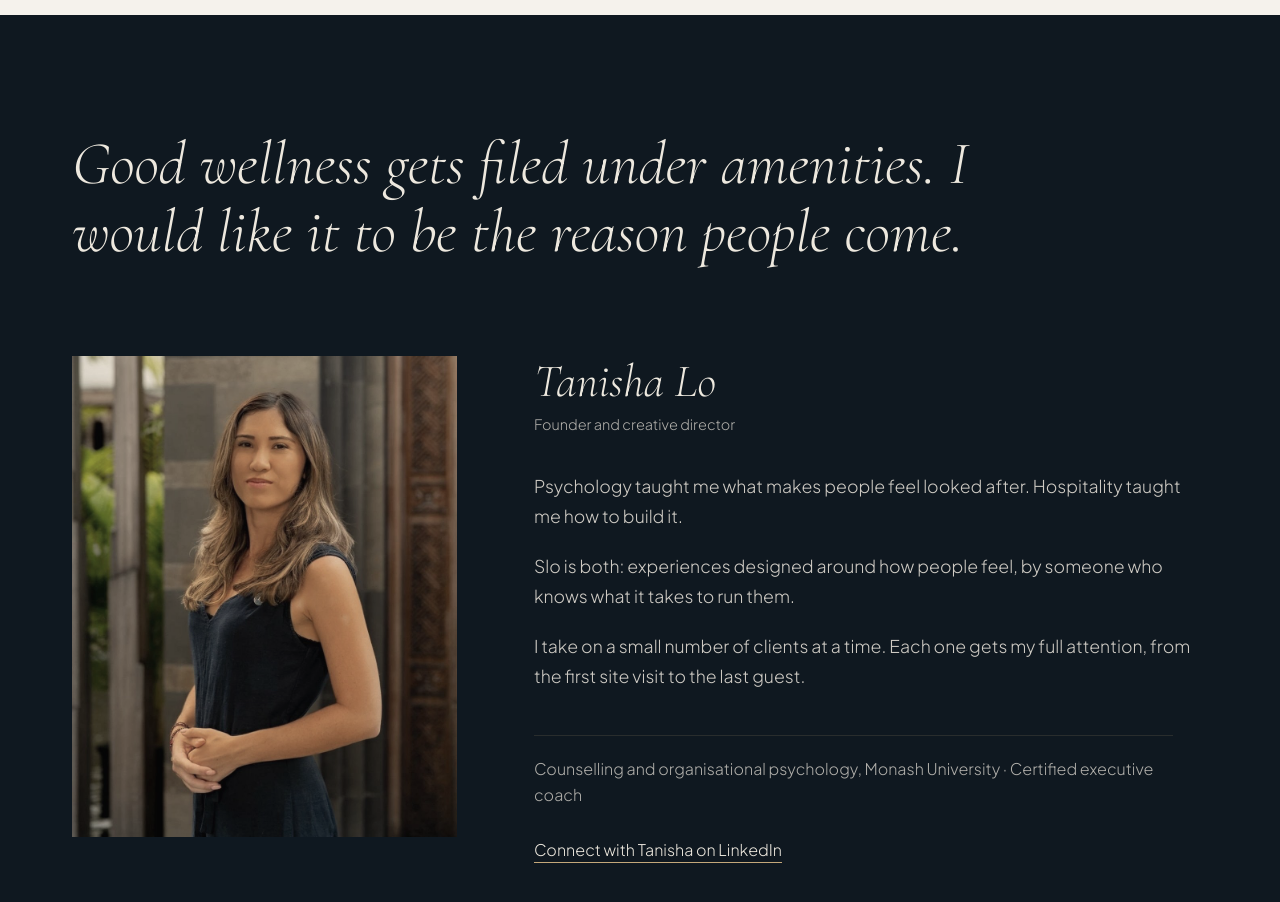
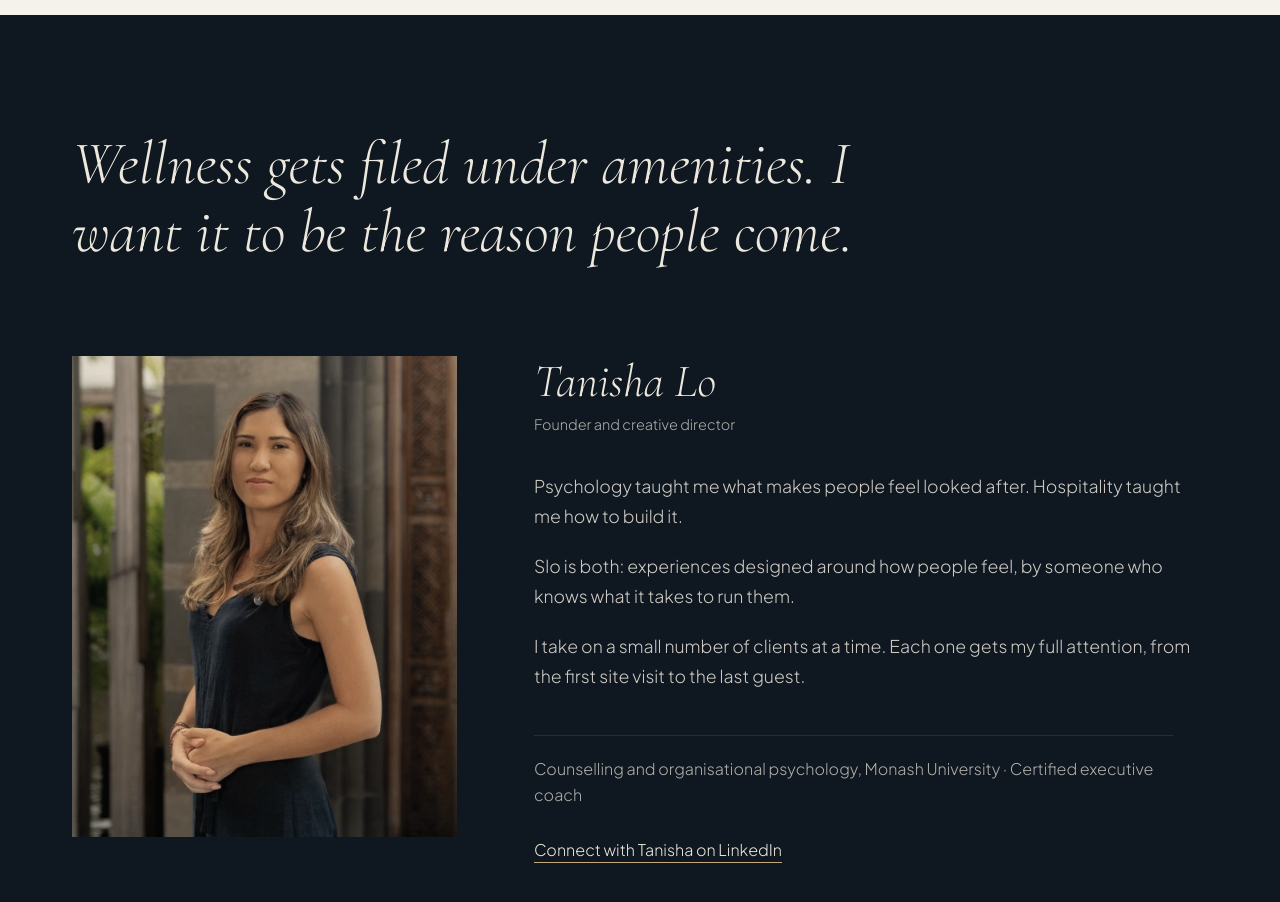
Before and after one commit to Slo-by-Lo/slobylo-website, a plain HTML site: page index.html in a window 1280 px wide. Shown: the part 6520-7422 px from the top of the page. Drawn offline with Linux system fonts and the light colour scheme.

Commit message:
About: new pull quote
Co-Authored-By: Claude Opus 5.5 <noreply@anthropic.com>
Claude-Session: https://claude.ai/code/session_01EH1HJUnF4V4wXnrfBBmKna

```diff
--- a/index.html
+++ b/index.html
@@ -267,7 +267,7 @@
   <section class="sec sec--navyXL" id="about">
     <div class="wrap">
       <blockquote class="about__quote">
-        <p>Good wellness gets filed under amenities. I would like it to be the reason people come.</p>
+        <p>Wellness gets filed under amenities. I want it to be the reason people come.</p>
       </blockquote>
       <div class="about">
         <figure class="portrait">
```
